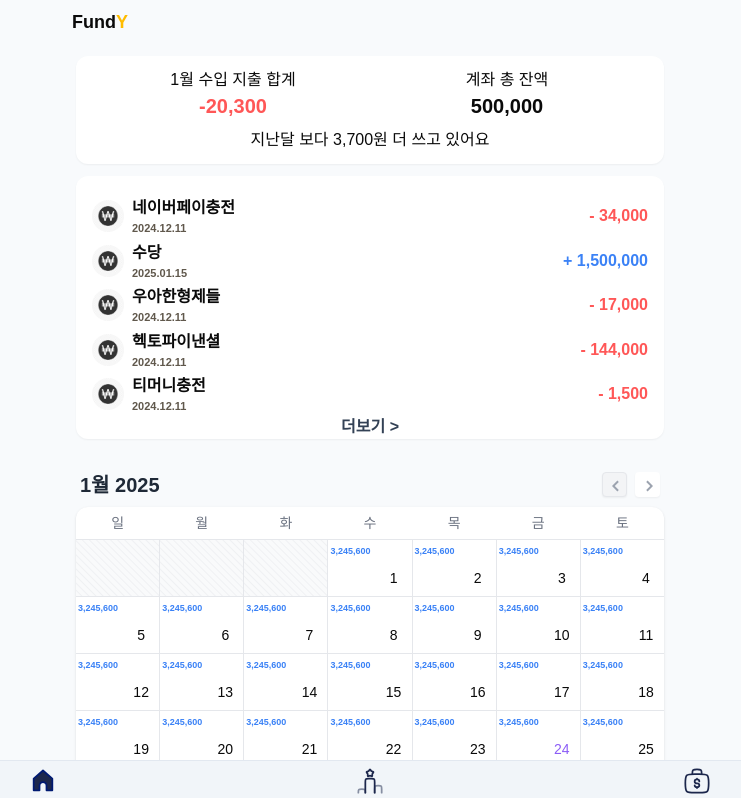
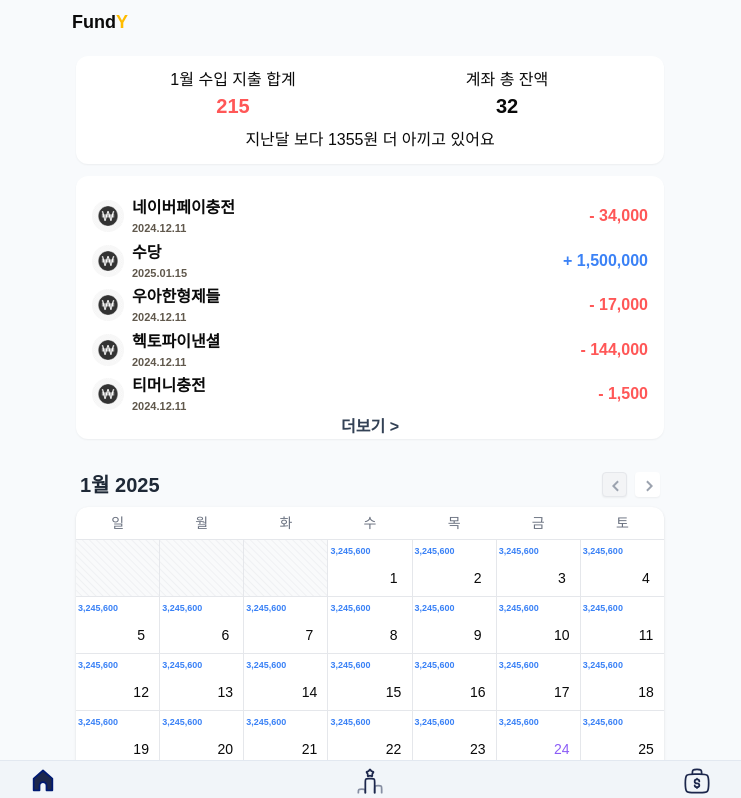
Before and after one commit to hoinlee-moi/kb_md_FE, a Next.js app: page / in a window 1280 px wide. Shown: the top 798 px of the page, without its empty margins (270-1011 px from the left). Built offline with nearby package versions, Linux system fonts and the light colour scheme; no server answers; a web font is replaced by a local one.

Commit message:
server connect ~ing

```diff
--- a/components/home/expenTotal.tsx
+++ b/components/home/expenTotal.tsx
@@ -1,19 +1,48 @@
+"use client";
+
+import { getMonthlyIncomeAndExpense, getTotalAccountBalance } from "@/actions/api";
+import { useUserId } from "@/hooks/userId-context";
+import { useEffect, useState } from "react";
+
 export default function ExpenTotal() {
+  const { userId } = useUserId();
+  const [data, setData] = useState({ monthSum: "215", total: "32", lastCurSum: 1355 });
   const date = new Date();
   const month = date.getMonth() + 1;
+
+  useEffect(() => {
+    (async () => {
+      try {
+        const lastMonth = await getMonthlyIncomeAndExpense(userId, String(month - 1));
+        const curMonth = await getMonthlyIncomeAndExpense(userId, String(month));
+        const totalAcc = await getTotalAccountBalance(userId);
+
+        setData({
+          monthSum: String(curMonth.totalSum),
+          total: String(totalAcc.userBalance),
+          lastCurSum: lastMonth.totalSum - curMonth.totalSum,
+        });
+      } catch (error) {
+        console.error(error);
+      }
+    })();
+  }, []);
+
   return (
     <div className="text-center w-full">
       <div className="flex items-center justify-between ">
         <div className="text-center w-1/2">
           <p>{month}월 수입 지출 합계</p>
-          <p className="font-semibold text-xl text-warning">-20,300</p>
+          <p className="font-semibold text-xl text-warning">{data.monthSum}</p>
         </div>
         <div className="text-center w-1/2">
           <p>계좌 총 잔액</p>
-          <p className="font-semibold text-xl">500,000</p>
+          <p className="font-semibold text-xl">{data.total}</p>
         </div>
       </div>
-      <p className="mt-2">지난달 보다 3,700원 더 쓰고 있어요</p>
+      <p className="mt-2">
+        지난달 보다 {Math.abs(data.lastCurSum)}원 더 {Math.sign(data.lastCurSum) > 0 ? "아끼고" : "쓰고"} 있어요
+      </p>
     </div>
   );
 }
--- a/components/home/recentUsage.tsx
+++ b/components/home/recentUsage.tsx
@@ -1,7 +1,13 @@
+"use client";
 import { cn } from "@/lib/utils";
 import Icon from "../ui/icon";
+import { useUserId } from "@/hooks/userId-context";
+import { useState } from "react";
 
 export default function RecentUsage() {
+  const { userId } = useUserId();
+  const [list, setList] = useState();
+
   return (
     <div>
       {/* <p className="text-lg font-bold border-b-2 border-black">최근 이용내역</p> */}
```
